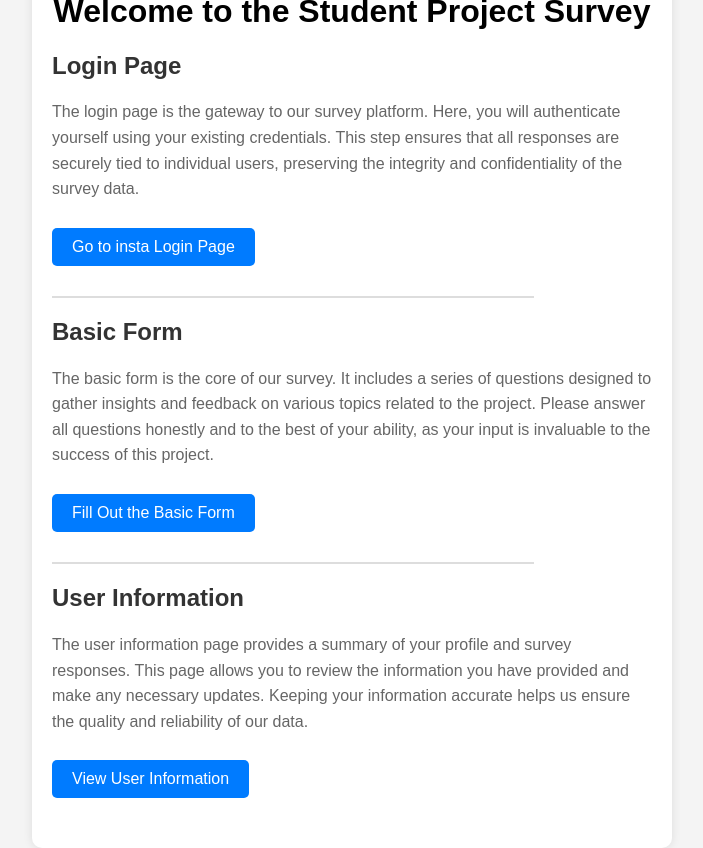
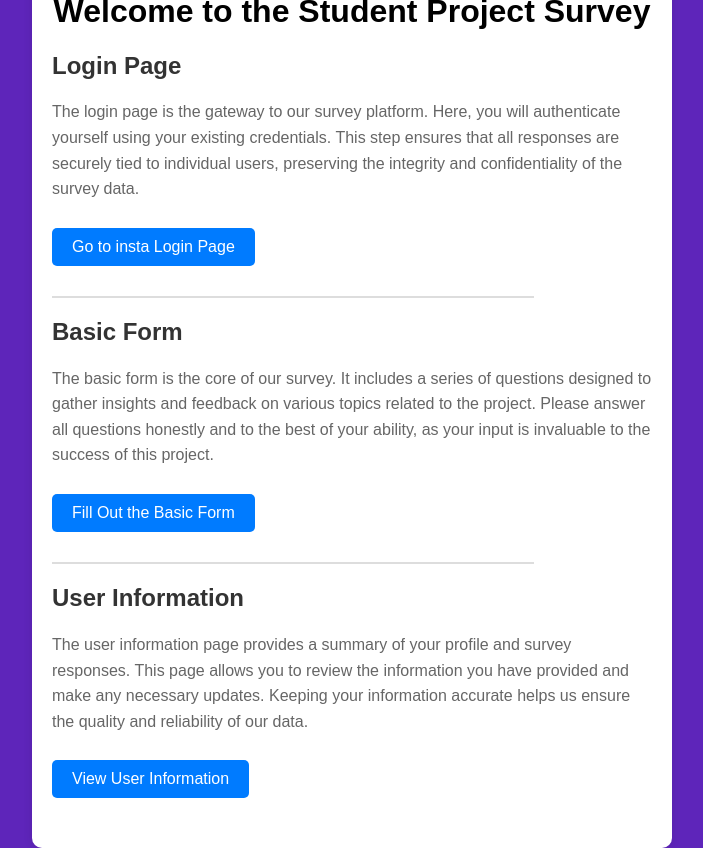
Before and after one commit to singh7970/Django_project, a Django app: page / in a window 1280 px wide. Shown: the whole page, without its empty margins (288-991 px from the left). Run offline with Django 5.2, Linux system fonts and the light colour scheme.

Commit message:
updat1e2

```diff
--- a/templates/home.html
+++ b/templates/home.html
@@ -14,7 +14,7 @@
             align-items: center;
             justify-content: center;
             height: 100vh;
-            background-color: #f4f4f4;
+            background-color: #5e25ba;
         }
         .container {
             text-align: center;
```
